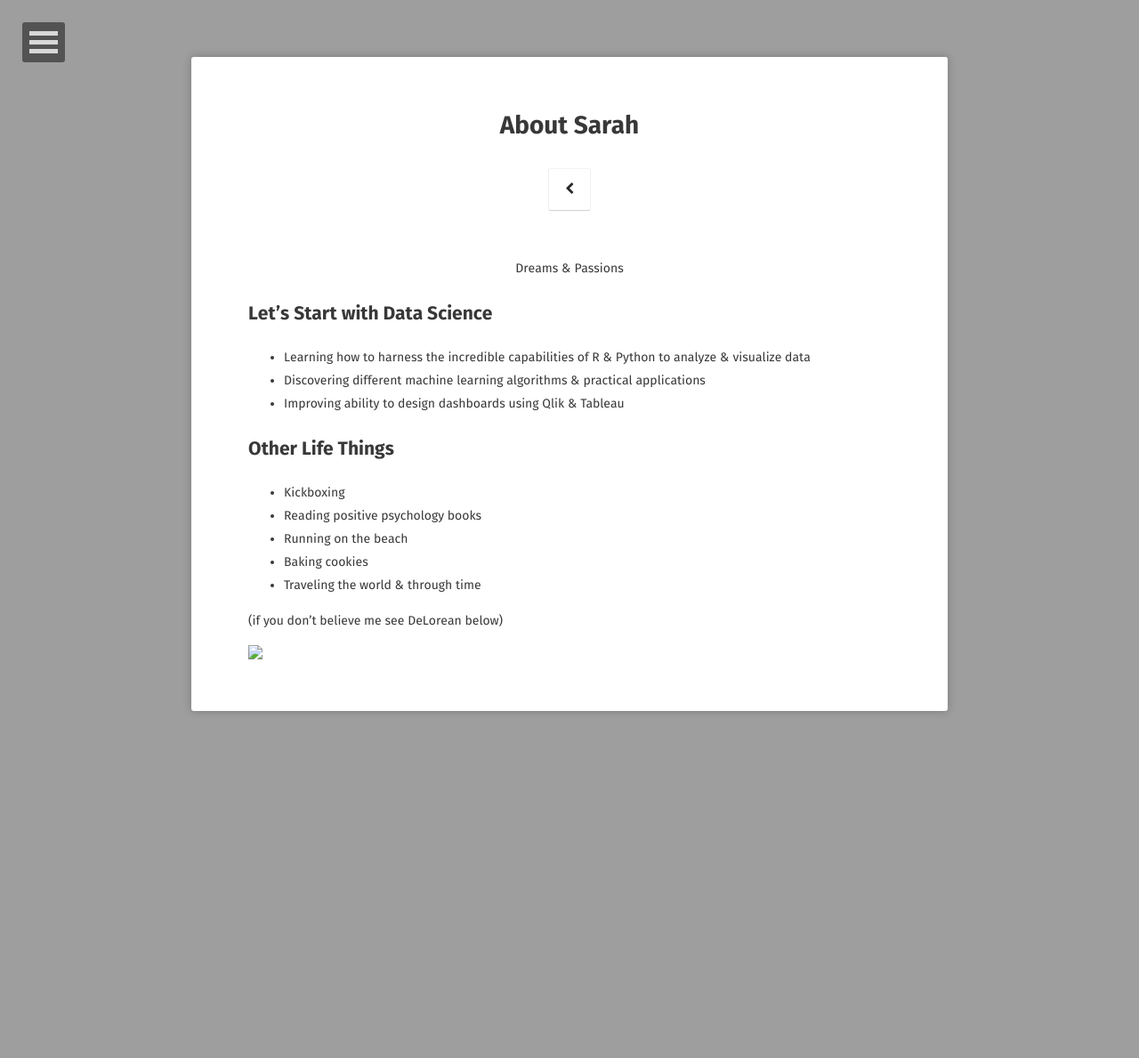
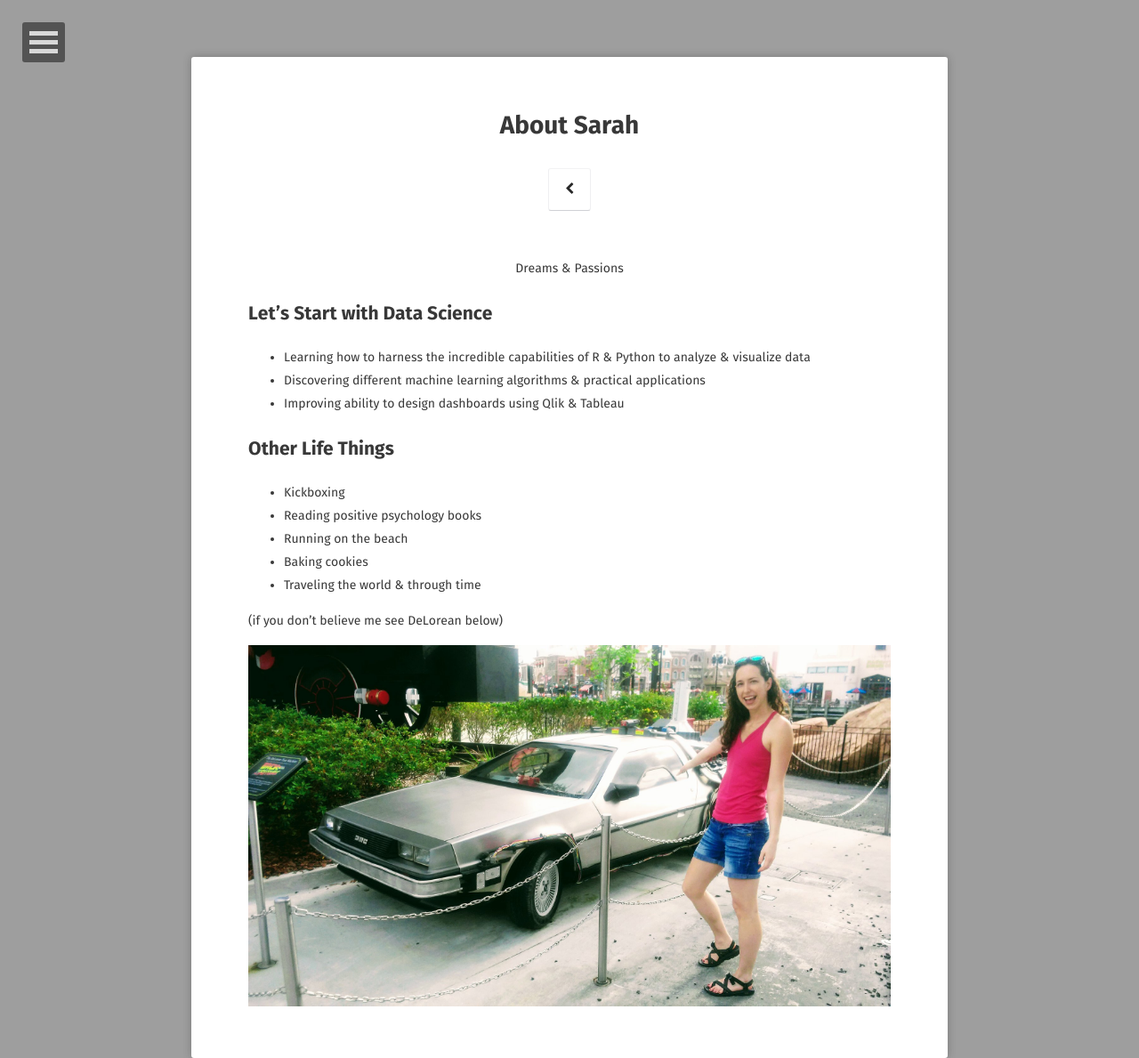
Before and after one commit to sarahschirduan/sarahschirduan.github.io, a Jekyll site: the page built from about/index.md, in a window 1280 px wide. Shown: the whole page at 89% size. Built offline with Jekyll 4.4.1, drawn with Linux system fonts in a browser that asks for light colours; some web fonts are replaced; before the commit the page ends 964 px from its top, so only the background shows below that.

Commit message:
Update index.md

```diff
--- a/about/index.md
+++ b/about/index.md
@@ -23,4 +23,4 @@
 
 (if you don't believe me see DeLorean below)
 
-<a href="/img/DeLorean.jpg"><img src="/img/DeLorean.jpg"></a>
+<a href="/assets/img/DeLorean.jpg"><img src="/assets/img/DeLorean.jpg"></a>
```
